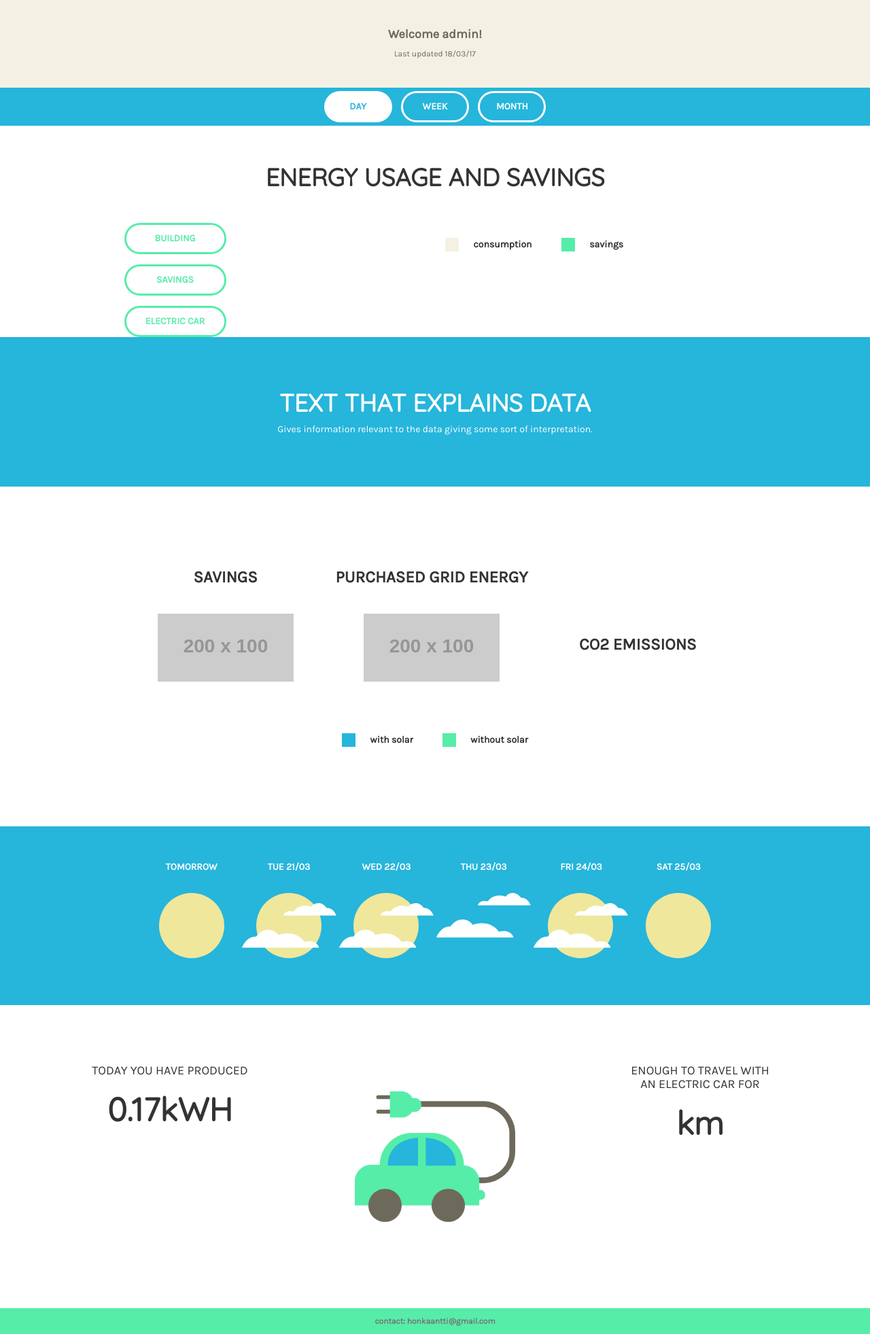
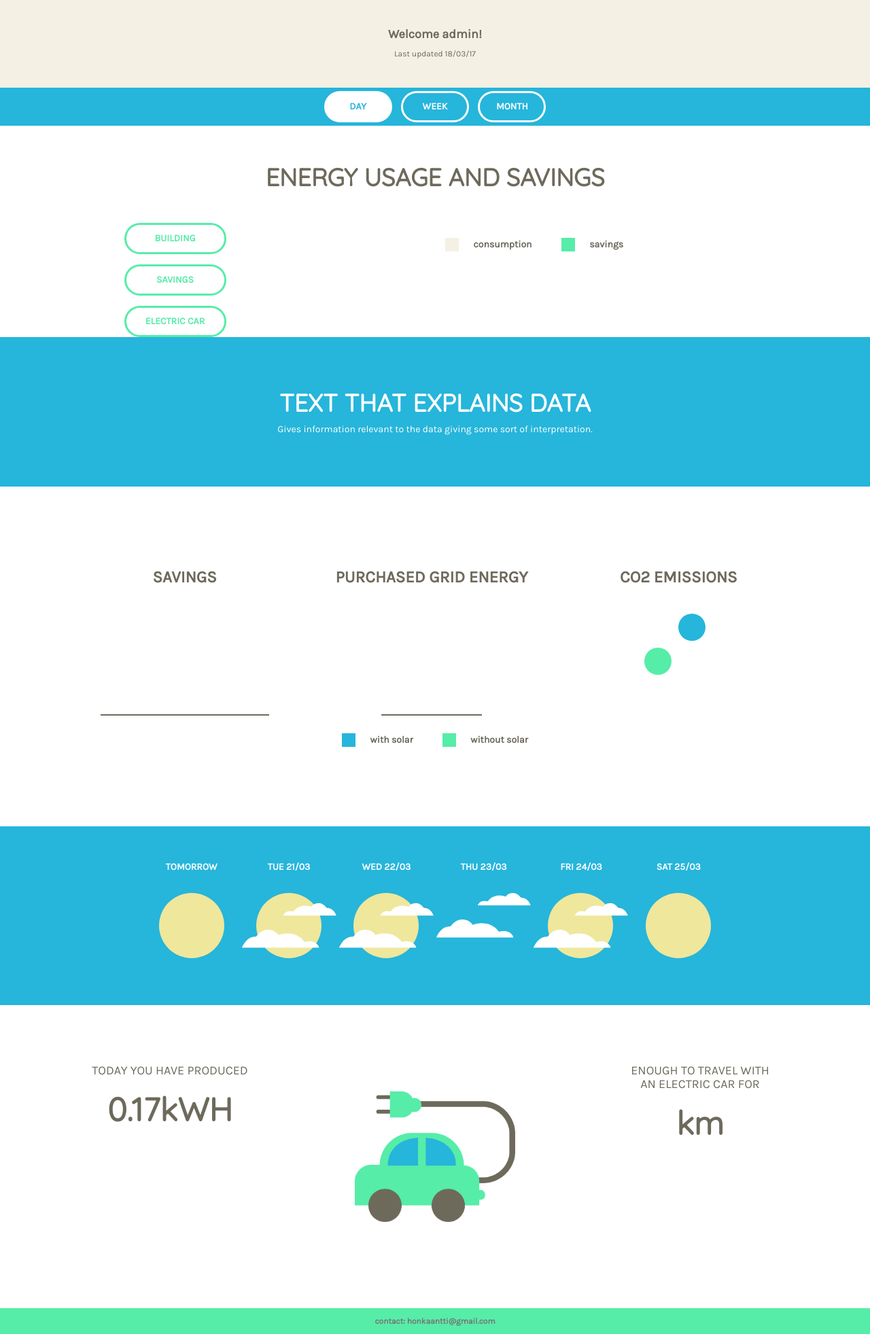
Before and after one commit to katebennu/elwedo-solar, a Django app: page / in a window 1280 px wide. Shown: the part 50-2013 px from the top of the page at 68% size. Run offline with Django 3.2, Linux system fonts and the light colour scheme; a user stored in the database is signed in; grey boxes labelled with a size stand in for pictures from a placeholder-image service; data that the repository does not hold is empty; a map, chart or similar area stays blank; some libraries are stand-ins or nearby versions.

Commit message:
add small graph spaces and gray color to fonts

```diff
--- a/infographics/static/infographics/style.css
+++ b/infographics/static/infographics/style.css
@@ -1,5 +1,6 @@
 body {
     font-family: 'Karla', sans-serif;
+    color: #6D6A5C;
 }
 
 h1 {
@@ -318,7 +319,7 @@ h1 {
     }
 
     .slide {
-        width: 290px;
+        width: 350px;
         margin-right: 10px;
         margin-top: 100px;
         display: inline-block;
--- a/infographics/static/infographics/timeline.js
+++ b/infographics/static/infographics/timeline.js
@@ -214,12 +214,42 @@ function stackedChart(fullData, buildingOn, svg, width, height, maxY, x, y) {
 }
 
 
+function euroChart(totals) {
+    let margin = {top: 10, right: 10, bottom: 10, left: 10};
+    let width = 100 - margin.left - margin.right;
+    let height = 200 - margin.top - margin.bottom;
+    let svg = d3.select('#euro-chart')
+        .append('svg')
+        .attr('width', width + margin.left + margin.right)
+        .attr('height', height + margin.top + margin.bottom)
+        .call(responsivefy)
+        .append('g')
+        .attr('transform', 'translate(' + margin.left + ', ' + margin.top + ')');
+
+    let maxY = d3.max(data.map(d => d.a_consumption));
+
+    let y = d3.scaleLinear()
+        .domain([0, maxY])
+        .range([height, 0]);
+    let yAxis = d3.axisLeft(y)
+        .ticks(5)
+        .tickSize(4)
+        .tickPadding(5);
+
+    let x = d3.scaleOrdinal()
+        .domain(d3.extent(data.map(d => d.timestamp)))
+        .range([0, width]);
+    let xAxis = d3.axisBottom(x)
+
+
+
+
+}
+
+
 function CO2Chart() {
 
-//     <svg width="100" height="100">
-//   <circle cx="20" cy="20" r="20" fill="green" />
-//   <circle cx="70" cy="70" r="20" fill="purple" />
-//      </svg>
+
 }
 
 function carSection(totals, timeFrame) {
@@ -260,7 +290,7 @@ function updateTimeLine(timeFrame, buildingOn, savingsOn) {
         console.log(stackedData);
 //
 
-
+        euroChart(totals);
         //CO2Chart(data);
 
         // update car section
--- a/infographics/templates/infographics/graph-carousel.html
+++ b/infographics/templates/infographics/graph-carousel.html
@@ -9,15 +9,28 @@
         <div class="overflow-wrapper">
             <div class="slide">
                 <h3>SAVINGS</h3>
-                <img src="https://placehold.it/200x100"/>
+                <div id="euro-chart">
+                    <svg width="250" height="150">
+                        <line x1="1" y1="149" x2="249" y2="149" style="stroke:#6D6A5C;stroke-width:2"/>
+                    </svg>
+                </div>
             </div>
             <div class="slide">
                 <h3>PURCHASED GRID ENERGY</h3>
-                <img src="https://placehold.it/200x100"/>
+                <div id="euro-chart">
+                    <svg width="150" height="150">
+                        <line x1="1" y1="149" x2="149" y2="149" style="stroke:#6D6A5C;stroke-width:2"/>
+                    </svg>
+                </div>
             </div>
             <div class="slide">
                 <h3>CO2 EMISSIONS</h3>
-                <div id="CO2-chart"></div>
+                <div id="CO2-chart">
+                    <svg width="100" height="150">
+                        <circle cx="20" cy="70" r="20" fill="#56eda8"/>
+                        <circle cx="70" cy="20" r="20" fill="#26B5DB"/>
+                    </svg>
+                </div>
             </div>
 
         </div>
```
